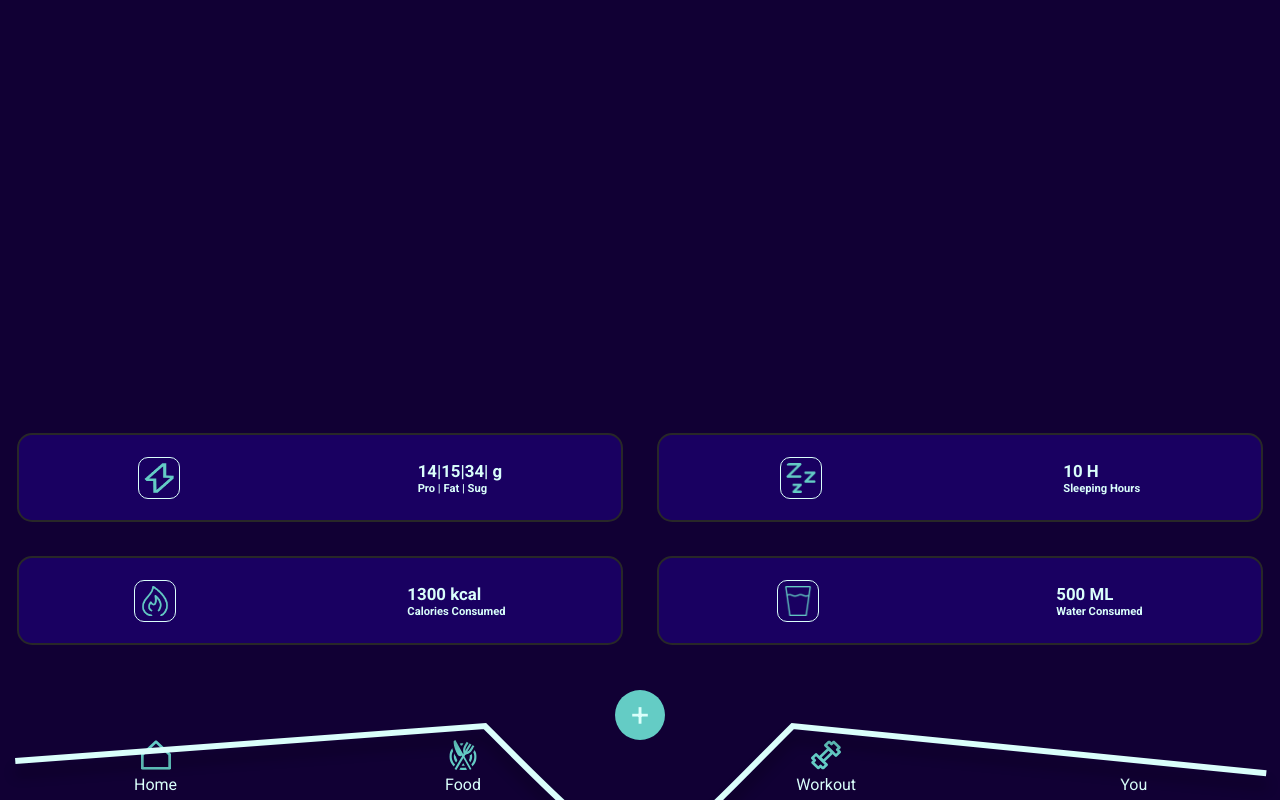
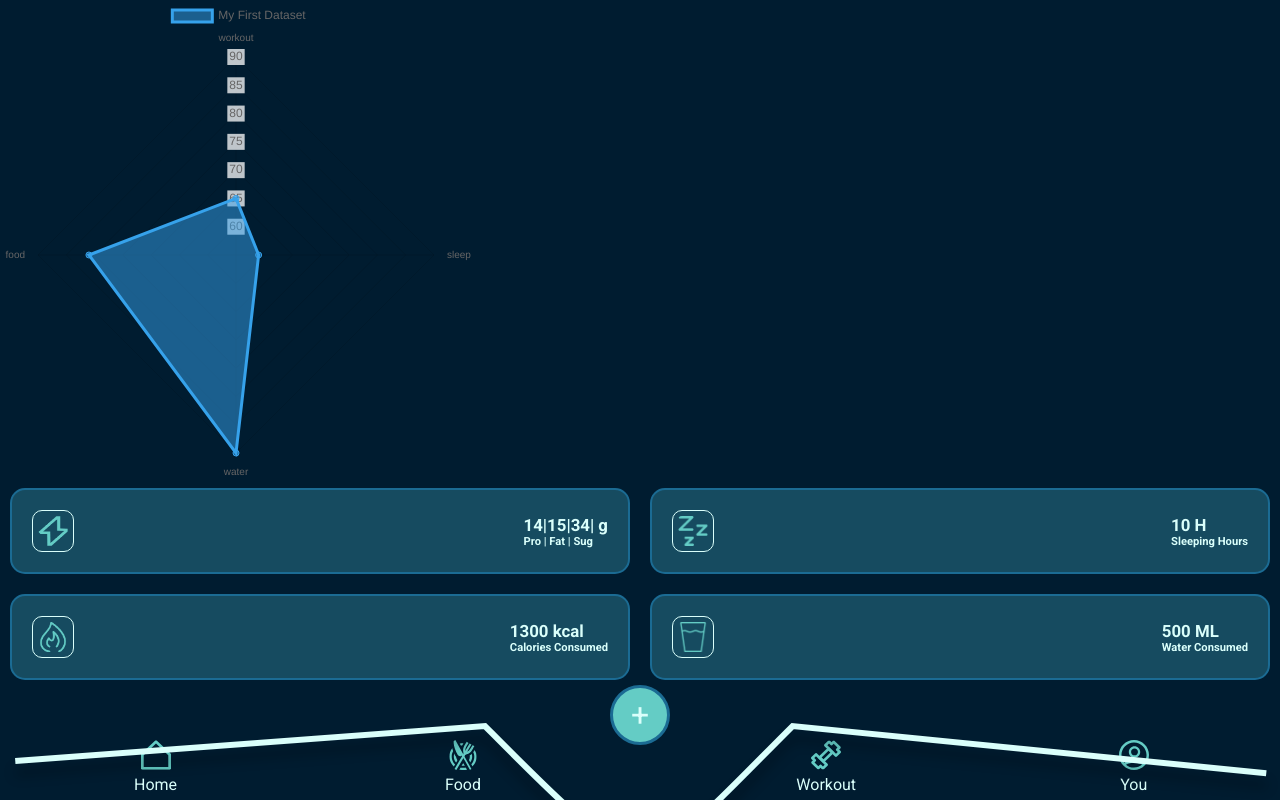
Before and after one commit to Sidak08/HealthTracker, a React (Vite) app: page / in a window 1280 px wide. Built offline with nearby package versions, Linux system fonts and the light colour scheme.

Commit message:
cant change colour for chart js still

```diff
--- a/index.html
+++ b/index.html
@@ -8,12 +8,13 @@
   <title>Vite + React</title>
   <link href="https://fonts.googleapis.com/css2?family=Roboto:wght@100;300;400;500;700;900&display=swap"
     rel="stylesheet" />
-
 </head>
 
 <body>
   <div id="root"></div>
   <script type="module" src="/src/main.jsx"></script>
+
+
 </body>
 
 </html>
--- a/package.json
+++ b/package.json
@@ -10,6 +10,7 @@
     "preview": "vite preview"
   },
   "dependencies": {
+    "chart.js": "^4.3.3",
     "react": "^18.2.0",
     "react-dom": "^18.2.0",
     "react-router-dom": "^6.15.0"
--- a/src/files/homepage.css
+++ b/src/files/homepage.css
@@ -1,6 +1,8 @@
 :root {
-  --background-color: rgb(17, 0, 52);
-  --idk: (112, 208, 204);
+  --background-color: #001c30;
+  --box-color: #164b60;
+  --border-1-light: #dafffb;
+  --border-2-dark: #1b6b93;
 }
 * {
   padding: 0px;
@@ -10,14 +12,16 @@
   height: 100vh;
   width: 100%;
   background-color: var(--background-color);
+  display: flex;
+  flex-direction: column;
+  justify-content: flex-end;
 }
 #graph {
-  height: 52vh;
-  width: 100%;
 }
 #stats {
   display: flex;
   flex-direction: column;
+  margin-bottom: 110px;
 }
 .div {
   display: flex;
@@ -32,24 +36,22 @@
   width: 50%;
 }
 .box {
-  height: 85px;
-  margin: 17px;
+  margin: 10px;
   width: 50%;
-  background-color: #190061;
+  background-color: var(--box-color);
   border-radius: 15px;
-  border: 2px #282828 solid;
+  border: 2px var(--border-2-dark) solid;
   display: flex;
   flex-direction: row-reverse;
-  justify-content: space-around;
+  justify-content: space-between;
   align-items: center;
+  padding: 20px;
 }
-
 .text {
   font-size: 0.9rem;
   display: flex;
   flex-direction: column;
   justify-content: space-between;
-  height: 40%;
 }
 h4 {
   font-size: 0.7rem;
--- a/src/files/homepage.jsx
+++ b/src/files/homepage.jsx
@@ -1,12 +1,27 @@
-import React from 'react'
 import ReactDOM from 'react-dom/client'
+import react, { useState, useEffect, useRef } from 'react'
 import Navbar from "./navbar"
 import "./homepage.css"
 import "./navbar.css"
+import Chart from 'chart.js/auto'
 import waterIcon from "../assets/stats/glass-2.png"
 import thunder from "../assets/stats/vector 4.png"
 import sleepIcon from "../assets/stats/zzz-sleep-symbol.png"
 import fire from "../assets/stats/icons8-fire-50-2.png"
+
+const initialData = {
+    labels: [
+        "workout",
+        "sleep",
+        "water",
+        "food"
+    ],
+    datasets: [{
+        label: 'My First Dataset',
+        data: [65, 59, 90, 81],
+        fill: true,
+    }]
+};
 
 
 function HomePage() {
@@ -21,15 +36,16 @@ function HomePage() {
 }
 
 function Stats({ protein, fat, suger, calories, sleep, water }) {
+    const [count, setCount] = useState({ protein, fat, suger, calories, sleep, water });
     return (
         <div id='stats'>
             <div className='div' id='topDiv'>
                 <div className='box'>
                     <div className='text'>
                         <div id='macros' >
-                            <h3>{protein + "|"}</h3>
-                            <h3>{fat + "|"}</h3>
-                            <h3>{suger + "| g"}</h3>
+                            <h3>{count.protein + "|"}</h3>
+                            <h3>{count.fat + "|"}</h3>
+                            <h3>{count.suger + "| g"}</h3>
                         </div>
                         <h4>Pro | Fat | Sug</h4>
                     </div>
@@ -38,7 +54,7 @@ function Stats({ protein, fat, suger, calories, sleep, water }) {
                 <div className='box'>
                     <div className="text">
                         <div id='sleep' >
-                            <h3>{sleep + " H"}</h3>
+                            <h3>{count.sleep + " H"}</h3>
                         </div>
                         <h4>Sleeping Hours</h4>
                     </div>
@@ -49,7 +65,7 @@ function Stats({ protein, fat, suger, calories, sleep, water }) {
                 <div className='box'>
                     <div className='text'>
                         <div id='calories'>
-                            <h3>{calories + " kcal"}</h3>
+                            <h3>{count.calories + " kcal"}</h3>
                         </div>
                         <h4>Calories Consumed</h4>
                     </div>
@@ -58,7 +74,7 @@ function Stats({ protein, fat, suger, calories, sleep, water }) {
                 <div className='box'>
                     <div className='text'>
                         <div id='water' >
-                            <h3>{water + " ML"}</h3>
+                            <h3>{count.water + " ML"}</h3>
                         </div>
                         <h4>Water Consumed</h4>
                     </div>
@@ -71,11 +87,57 @@ function Stats({ protein, fat, suger, calories, sleep, water }) {
 
 }
 
+
 function Graph() {
+    const canvasRef = useRef(null);
+    const [data, setData] = useState(initialData);
+    const [chartInstance, setChartInstance] = useState(null);
+
+    useEffect(() => {
+        const ctx = canvasRef.current;
+
+        if (chartInstance) {
+            // If a chart instance already exists, destroy it before creating a new one
+            chartInstance.destroy();
+        }
+
+        const newChartInstance = new Chart(ctx, {
+            type: 'radar',
+            data: data,
+            options: {
+                elements: {
+                    line: {
+                        borderWidth: 3
+                    }
+                },
+            },
+        });
+
+        setChartInstance(newChartInstance); // Store the new chart instance
+
+        return () => {
+            // Clean up by destroying the chart instance when the component unmounts
+            if (chartInstance) {
+                chartInstance.destroy();
+            }
+        };
+    }, [data]);
+
+    // const upDateGraph = () => {
+    //     setData(prevData => ({
+    //         ...prevData,
+    //         labels: prevData.labels.map((label, index) => (index === 1 ? "bi" : label))
+    //     }));
+    // };
+
     return (
-        <div id='graph'>
-        </div>
-    )
+        <>
+            <div>
+                <canvas id='graph' ref={canvasRef}></canvas>
+            </div>
+            {/* <button onClick={upDateGraph}>Click</button> */}
+        </>
+    );
 }
 
 export default HomePage
--- a/src/files/navbar.css
+++ b/src/files/navbar.css
@@ -24,16 +24,16 @@
   display: flex;
   justify-content: center;
   align-items: flex-end;
-  bottom: 60px;
+  bottom: 55px;
 }
 #add {
-  width: 50px;
-  height: 50px;
+  width: 60px;
+  height: 60px;
   border-radius: 50%;
   background-color: rgb(100, 204, 197);
   color: rgb(218, 255, 251);
   font-size: 2rem;
-  border: none;
+  border: 3px var(--border-2-dark) solid;
 }
 .sides {
   margin-top: 20px;
@@ -62,9 +62,3 @@
 #sidesLeft {
   padding-right: 50px;
 }
-.foodSVGColour {
-  fill: black !important;
-}
-#youSVGColorIcon {
-  fill: #164b60 !important;
-}
--- a/src/files/navbar.jsx
+++ b/src/files/navbar.jsx
@@ -1,6 +1,7 @@
 import React from 'react';
 import { Link } from 'react-router-dom';
 import "./navbar.css"
+import "./homepage.css"
 import navbarDesignSvg from "../assets/navbar/navbarLine.svg"
 import home from "../assets/navBar/Home.svg"
 import food from "../assets/navBar/Food.svg"
```
Also changed, not shown: src/assets/navbar/you.svg, 1 other file (tests, documents, lock files or other folders).
